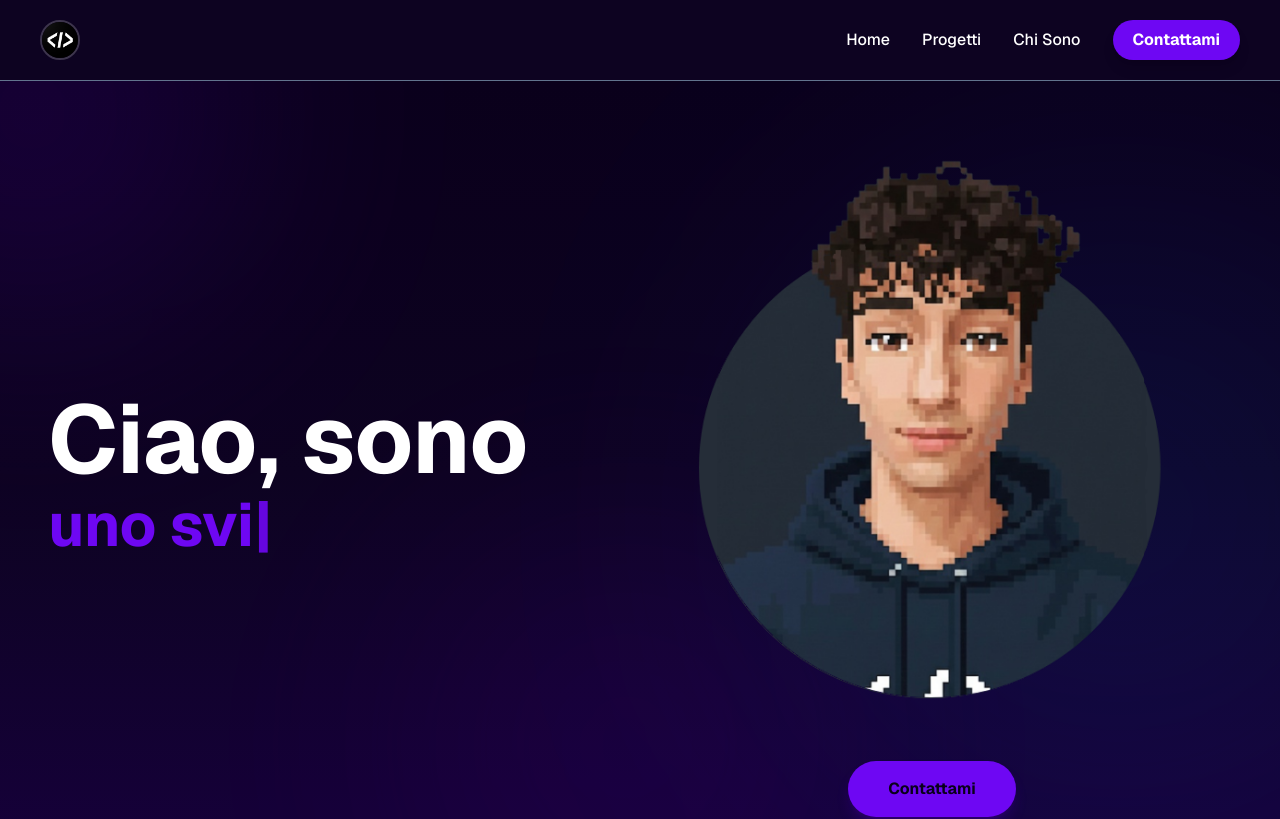
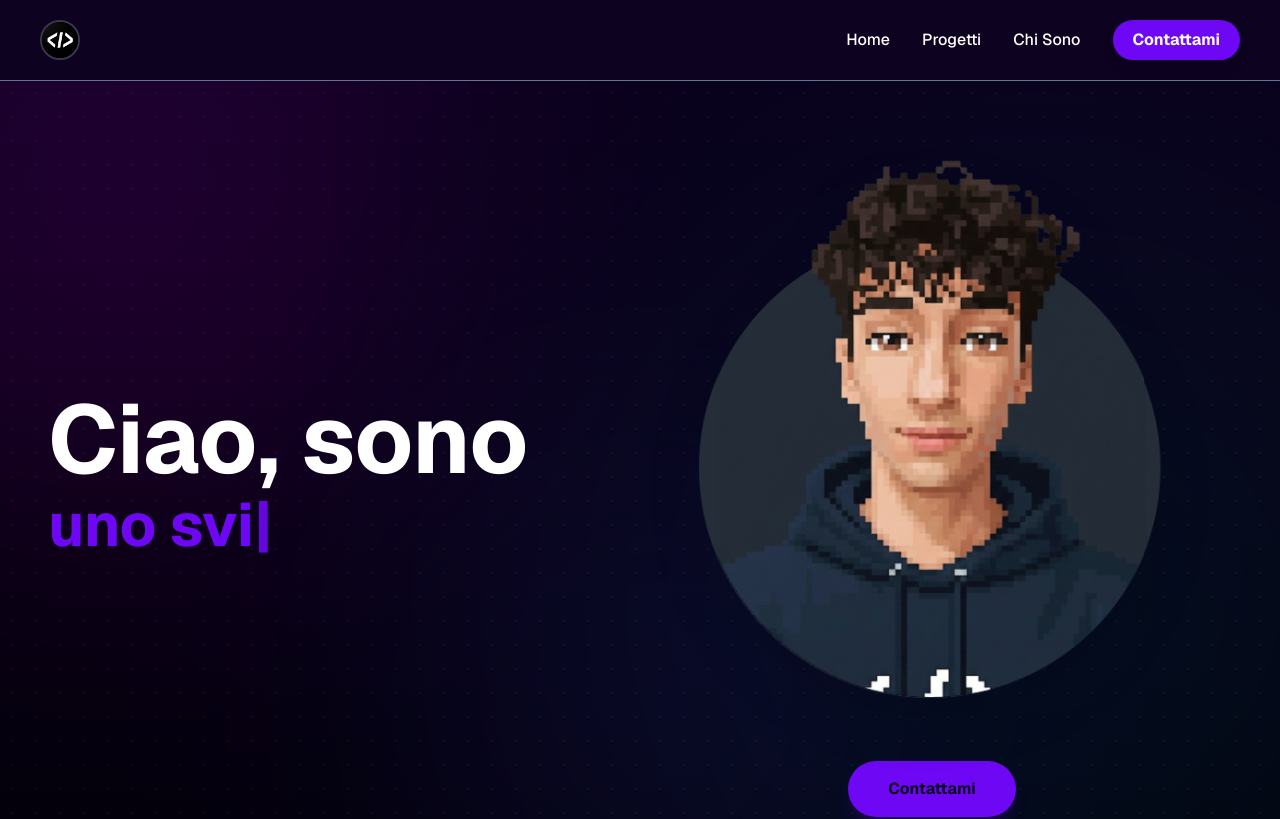
Before and after one commit to davide-ferraroIT/portfolio, a Next.js app: page / in a window 1280 px wide. Shown: the top 819 px of the page. Built offline with nearby package versions, Linux system fonts and the light colour scheme.

Commit message:
feat: ultra impactful hero section with dot grid and floating image

```diff
--- a/src/components/home/HeroSection.tsx
+++ b/src/components/home/HeroSection.tsx
@@ -14,22 +14,30 @@ export default function HeroSection() {
         }
     };
     return (
-        <section className="relative overflow-hidden flex flex-col md:flex-row items-center justify-between p-6 md:p-12 gap-10 md:gap-1 bg-gradient-to-b from-[#0A001B] via-[#0D0321] to-[#16003B] min-h-[90vh]">
+        <section className="relative overflow-hidden flex flex-col md:flex-row items-center justify-between p-6 md:p-12 gap-10 md:gap-1 bg-gradient-to-b from-[#0A001B] via-[#070012] to-[#03000A] min-h-[90vh]">
+            {/* GRID PATTERN OVERLAY */}
+            <div
+                className="absolute inset-0 z-0 pointer-events-none opacity-50"
+                style={{
+                    backgroundImage: "radial-gradient(circle at center, rgba(255,255,255,0.08) 1px, transparent 1px)",
+                    backgroundSize: "24px 24px"
+                }}
+            />
             {/* SFONDI DINAMICI E DECORATIVI */}
             <motion.div
-                animate={{ scale: [1, 1.2, 1], opacity: [0.3, 0.5, 0.3] }}
+                animate={{ scale: [1, 1.2, 1], opacity: [0.4, 0.6, 0.4] }}
                 transition={{ duration: 8, repeat: Infinity, ease: "easeInOut" }}
-                className="absolute -top-40 -left-40 w-96 h-96 bg-hover/40 rounded-full blur-[120px] pointer-events-none"
+                className="absolute -top-40 -left-40 w-[35rem] h-[35rem] bg-fuchsia-600/30 rounded-full blur-[140px] pointer-events-none z-0"
             />
             <motion.div
-                animate={{ scale: [1, 1.3, 1], opacity: [0.2, 0.4, 0.2] }}
+                animate={{ scale: [1, 1.3, 1], opacity: [0.3, 0.5, 0.3] }}
                 transition={{ duration: 10, repeat: Infinity, ease: "easeInOut", delay: 1 }}
-                className="absolute top-1/4 right-0 md:-right-20 w-[30rem] h-[30rem] bg-blue-600/30 rounded-full blur-[120px] pointer-events-none"
+                className="absolute top-1/4 right-0 md:-right-20 w-[40rem] h-[40rem] bg-cyan-600/20 rounded-full blur-[140px] pointer-events-none z-0"
             />
             <motion.div
-                animate={{ scale: [1, 1.1, 1], opacity: [0.1, 0.3, 0.1] }}
+                animate={{ scale: [1, 1.1, 1], opacity: [0.2, 0.4, 0.2] }}
                 transition={{ duration: 12, repeat: Infinity, ease: "easeInOut", delay: 2 }}
-                className="absolute -bottom-20 left-1/3 w-[25rem] h-[25rem] bg-purple-700/30 rounded-full blur-[120px] pointer-events-none"
+                className="absolute -bottom-20 left-1/3 w-[30rem] h-[30rem] bg-indigo-600/30 rounded-full blur-[140px] pointer-events-none z-0"
             />
             {/* BLOCCO TESTO */}
             <motion.div
@@ -65,13 +73,19 @@ export default function HeroSection() {
                     transition={{ duration: 0.6, delay: 0.3, type: "spring", stiffness: 100 }}
                     className="relative w-100 h-100 md:w-150 md:h-150"
                 >
+                    <motion.div
+                        animate={{ y: [0, -15, 0] }}
+                        transition={{ duration: 6, repeat: Infinity, ease: "easeInOut" }}
+                        className="w-full h-full relative"
+                    >
                         <Image
                             src="/davide.png"
                             alt="Davide Ferraro"
                             fill
-                        className="object-contain p-7"
+                            className="object-contain p-7 drop-shadow-2xl"
                             priority
                         />
+                    </motion.div>
                 </motion.div>
 
                 <motion.div
--- a/src/components/home/TopDivider.tsx
+++ b/src/components/home/TopDivider.tsx
@@ -4,7 +4,7 @@ export default function TopDivider() {
       <svg
         viewBox="-100 0 1587 79"
         preserveAspectRatio="none"
-        className="relative block w-full h-[60px] md:h-[100px] fill-[#16003B]"
+        className="relative block w-full h-[60px] md:h-[100px] fill-[#03000A]"
       >
         <path d="M-100 79C-100 79 218.416 23.165 693.5 23.165C1168.58 23.165 1487 79 1487 79V0H-100V79Z"></path>
       </svg>
```
Lines whose indentation alone changed are shown as unchanged.
